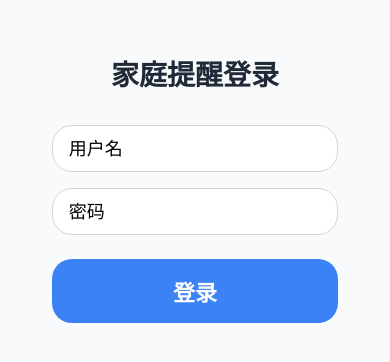
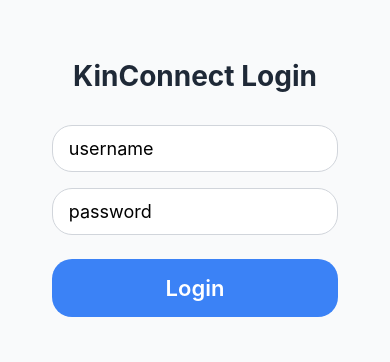
Before and after one commit to oOSomnus/KinConnect, a React Native app in the folder client/: screen /Login in a window 390 px wide. Shown: the part 228-590 px from the top of the page. Built offline with nearby package versions, Linux system fonts and the light colour scheme.

Commit message:
chore: modify language

```diff
--- a/client/screens/HomeScreen.tsx
+++ b/client/screens/HomeScreen.tsx
@@ -14,7 +14,7 @@ export default function HomeScreen({ navigation }: any) {
   return (
     <View className="flex-1 bg-background p-safe justify-center items-center">
       <Text className="text-title font-bold text-gray-800 mb-6">
-        欢迎回来！
+        Welcome back!
       </Text>
 
       <Pressable
@@ -22,7 +22,7 @@ export default function HomeScreen({ navigation }: any) {
         onPress={handleLogout}
       >
         <Text className="text-subtitle text-white font-semibold text-center">
-          退出登录
+          Logout
         </Text>
       </Pressable>
     </View>
--- a/client/screens/LoginScreen.tsx
+++ b/client/screens/LoginScreen.tsx
@@ -8,6 +8,7 @@ export default function LoginScreen({ navigation }: any) {
 
   const handleLogin = async () => {
     try {
+      //FIXME: replace with real api call
       const response = await fetch("http://localhost/login", {
         method: "POST",
         headers: { "Content-Type": "application/json" },
@@ -15,7 +16,7 @@ export default function LoginScreen({ navigation }: any) {
       });
 
       if (!response.ok) {
-        Alert.alert("登录失败", "请检查用户名或密码");
+        Alert.alert("Login failed", "Please check the username or password.");
         return;
       }
 
@@ -27,25 +28,25 @@ export default function LoginScreen({ navigation }: any) {
         routes: [{ name: "Home" }],
       });
     } catch (error) {
-      Alert.alert("错误", "无法连接服务器");
+      Alert.alert("Error,", "Failed to connect to the server.");
     }
   };
 
   return (
     <View className="flex-1 bg-background p-safe justify-center items-center">
       <Text className="text-title font-bold text-gray-800 mb-8">
-        家庭提醒登录
+        KinConnect Login
       </Text>
 
       <TextInput
         className="w-4/5 mb-4 px-4 py-3 border border-gray-300 rounded-xl text-body bg-white"
-        placeholder="用户名"
+        placeholder="username"
         value={username}
         onChangeText={setUsername}
       />
       <TextInput
         className="w-4/5 mb-6 px-4 py-3 border border-gray-300 rounded-xl text-body bg-white"
-        placeholder="密码"
+        placeholder="password"
         value={password}
         onChangeText={setPassword}
         secureTextEntry
@@ -56,7 +57,7 @@ export default function LoginScreen({ navigation }: any) {
         onPress={handleLogin}
       >
         <Text className="text-subtitle text-white font-semibold text-center">
-          登录
+          Login
         </Text>
       </Pressable>
     </View>
```
